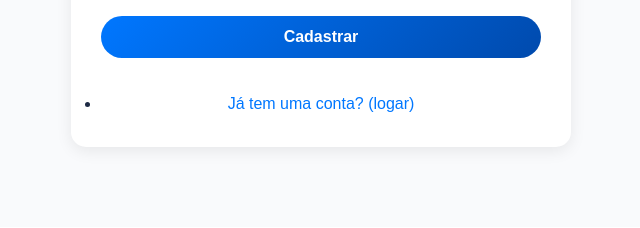
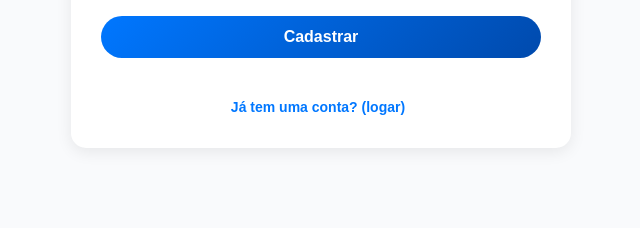
Before and after one commit to FJdeAssis/projeto-aws, a PHP site: page /cadastro.html in a window 1280 px wide. Shown: the part 1128-1356 px from the top of the page, without its empty margins (319-959 px from the left). Before the commit the page ends 1282 px from the top, so only its background shows below. Run offline with PHP 8.4, Linux system fonts and the light colour scheme.

Commit message:
Update cadastro.css

```diff
--- a/projeto/cadastro.css
+++ b/projeto/cadastro.css
@@ -1,4 +1,3 @@
-/* RESET */
 * {
   margin: 0;
   padding: 0;
@@ -13,7 +12,6 @@
   overflow-x: hidden;
 }
 
-/* LOADER */
 #loader {
   position: fixed;
   top: 0;
@@ -44,7 +42,6 @@
   }
 }
 
-/* HEADER */
 header {
   display: flex;
   align-items: center;
@@ -66,7 +63,6 @@
   transform: scale(1.05);
 }
 
-/* MENU CENTRAL */
 .menu-central {
   display: flex;
   align-items: center;
@@ -108,7 +104,6 @@
   width: 100%;
 }
 
-/* BOTÃO MASTER */
 .menu-central .acessibilade button {
   background: linear-gradient(135deg,#0077ff,#004aad);
   color: white;
@@ -131,7 +126,6 @@
   text-decoration: none;
 }
 
-/* DARK MODE TOGGLE */
 .acessibilidade {
   position: fixed;
   top: 85px;
@@ -155,14 +149,12 @@
   background: #0d47a1;
 }
 
-/* MAIN */
 main {
   max-width: 1100px;
   margin: 60px auto;
   padding: 0 20px;
 }
 
-/* FORMULÁRIO DE CADASTRO */
 .container {
   max-width: 500px;
   margin: 80px auto;
@@ -220,16 +212,35 @@
 }
 
 .links-cadastro {
-  margin-top: 15px;
+  margin-top: 20px;
   text-align: center;
+  font-size: 14px;
 }
 
-.links-cadastro a {
+.links-cadastro ul {
+  list-style: disc inside;
+  padding-left: 0;
+}
+
+.links-cadastro ul li {
+  display: inline-block;
+  margin-right: 6px;
+  font-weight: 500;
+  color: #0077ff;
+}
+
+.links-cadastro ul li::marker {
+  color: #0077ff;
+}
+
+.links-cadastro ul li a {
   text-decoration: none;
   color: #0077ff;
-  font-weight: 500;
+  font-weight: 600;
+  transition: color 0.3s ease;
 }
 
-.links-cadastro a:hover {
+.links-cadastro ul li a:hover {
+  color: #0055cc;
   text-decoration: underline;
 }
```
